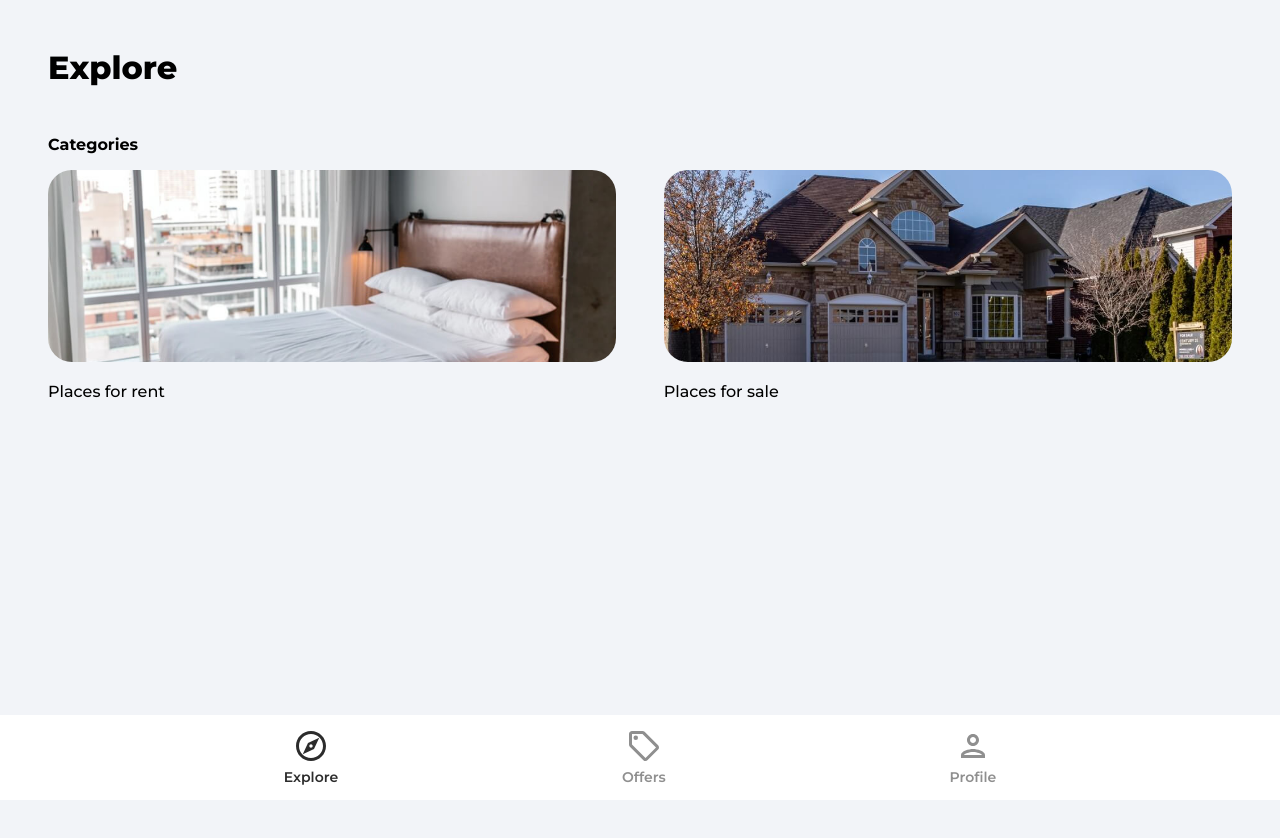
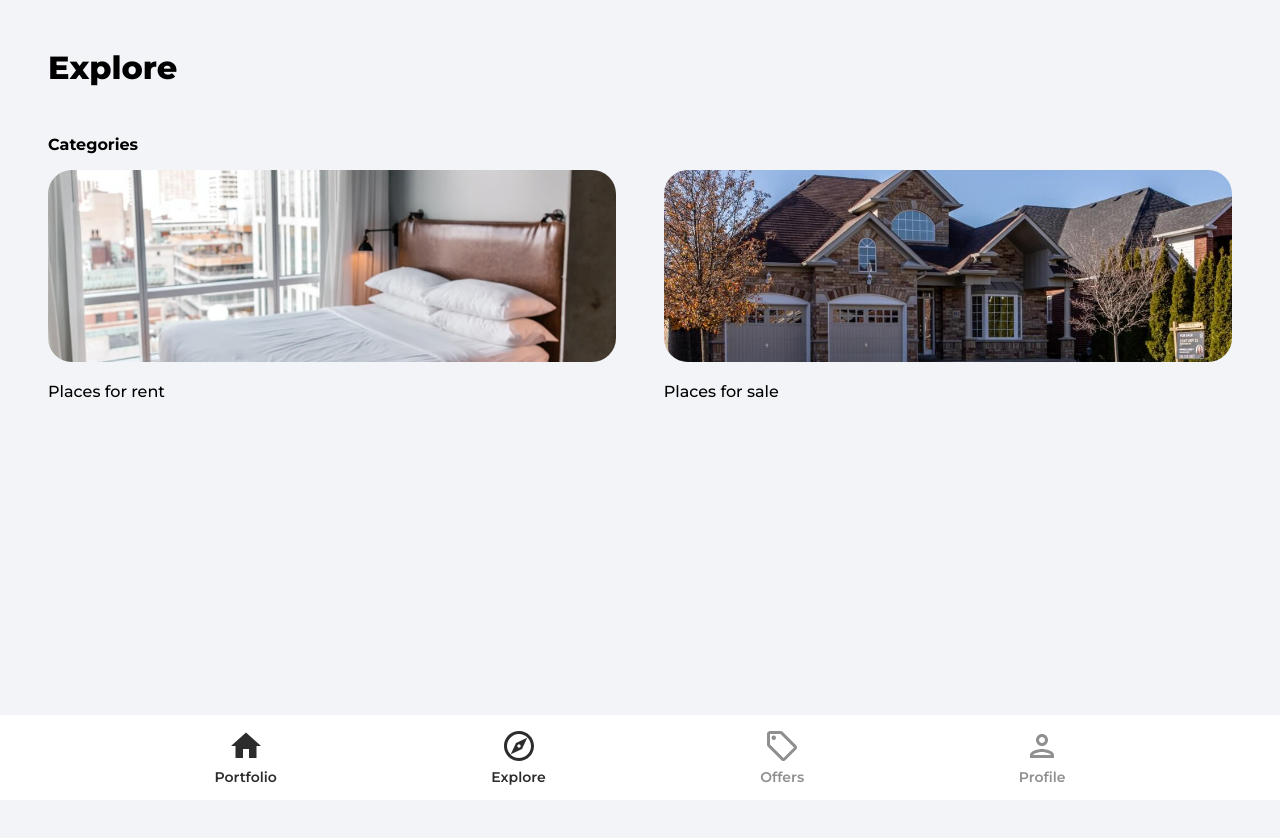
Before and after one commit to garrettdurbin/house-marketplace-app, a React (Create React App) app: page / in a window 1280 px wide. Shown: the top 838 px of the page. Built offline with nearby package versions, Linux system fonts and the light colour scheme; no server answers; the database is empty.

Commit message:
Added Portfolio Button to Navbar

```diff
--- a/src/components/Navbar.jsx
+++ b/src/components/Navbar.jsx
@@ -2,6 +2,7 @@ import { useNavigate, useLocation } from 'react-router-dom'
 import { ReactComponent as OfferIcon } from '../assets/svg/localOfferIcon.svg'
 import { ReactComponent as ExploreIcon } from '../assets/svg/exploreIcon.svg'
 import { ReactComponent as PersonOutlineIcon } from '../assets/svg/personOutlineIcon.svg'
+import { ReactComponent as HomeIcon } from '../assets/svg/homeIcon.svg'
 
 function Navbar() {
   const navigate = useNavigate()
@@ -17,6 +18,12 @@ function Navbar() {
     <footer className="navbar">
       <nav className="navbarNav">
         <ul className="navbarListItems">
+          <a href="https://garrettdurbin.com/work.html">
+            <li className="navbarListItem" onClick={() => navigate('/')}>
+              <HomeIcon fill='#2c2c2c' width='36px' height='36px' />
+              <p className='navbarListItemNameActive'>Portfolio</p>
+            </li>
+          </a>
           <li className="navbarListItem" onClick={() => navigate('/')}>
             <ExploreIcon fill={pathMatchRoute('/') ? '#2c2c2c' : '#8f8f8f'} width='36px' height='36px' />
             <p className={pathMatchRoute('/') ? 'navbarListItemNameActive' : 'navbarListItemName'}>Explore</p>
```
